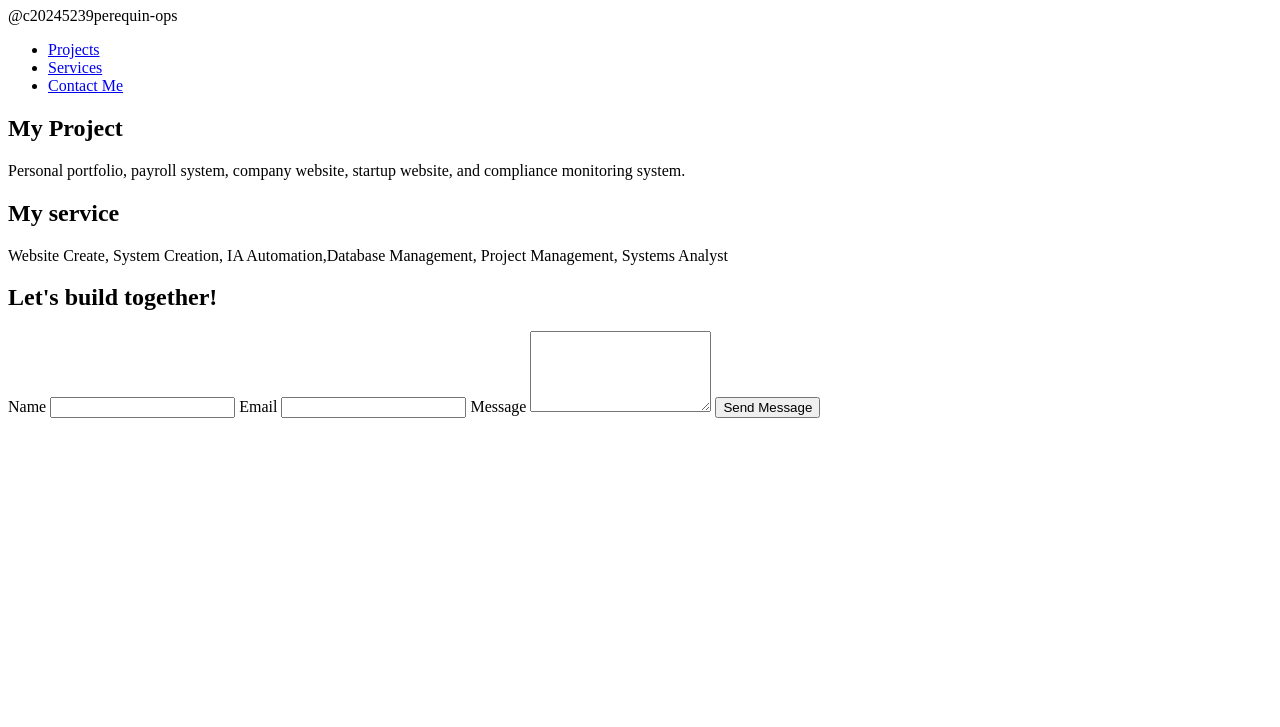
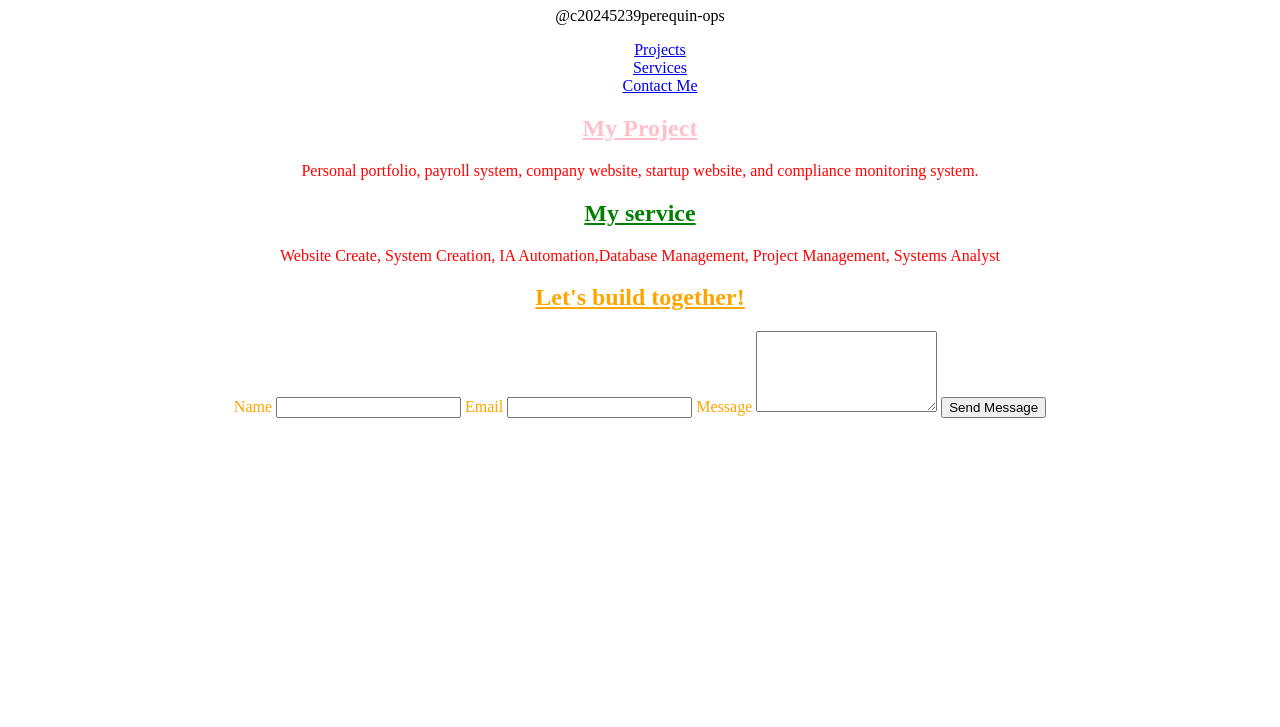
Before and after one commit to c20245239perequin-commits/rosa, a plain HTML site: page index.html in a window 1280 px wide. Shown: the part 73-800 px from the top of the page. Drawn offline with Linux system fonts and the light colour scheme.

Commit message:
third commit: design

```diff
--- a/index.html
+++ b/index.html
@@ -6,6 +6,7 @@
     <meta charset="UTF-8">
     <meta name="viewport" content="width=device-width, initial-scale=1.0">
     <title>Document</title>
+    <link rel="stylesheet" href="sytle.css">
 </head>
 <body>
     <h1>Rosa perequin</h1>
@@ -23,18 +24,18 @@
 
     <main>
         <section id=":projects">
-            <h2>My Project</h2>
+            <h2 class="project">My Project</h2>
             <p>Personal portfolio, payroll system, company website, startup website, and compliance monitoring system.</p>
         </section>
 
         <section id=""services">
-            <h2>My service</h2>
+            <h2 id="service">My service</h2>
         <p>Website Create, System Creation, IA Automation,Database Management, Project Management, Systems
             Analyst</p>
     </section>
 
     <section id="contact">
-        <h2>Let's build together!</h2>
+        <h2 id="contact">Let's build together!</h2>
         <form action="#">
             <!--Name -->
             <label for="name">Name</label>
--- /dev/null
+++ b/sytle.css
@@ -0,0 +1,28 @@
+ P {
+    color: red;
+ }
+
+ h2 {
+    color:  green;
+    text-decoration: underline;
+ }
+
+   .project {
+    color: pink;
+
+ }
+    #services {
+        color:blue;
+
+
+ }
+ body{
+    text-align: center;
+ }
+ul{
+    list-style: none;
+}
+ #contact {
+    color: orange;
+
+ }
```
